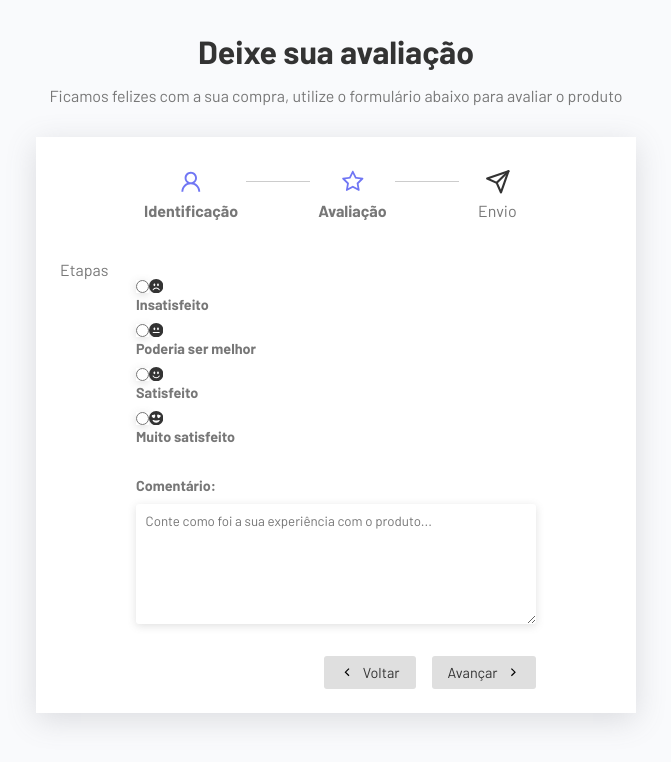
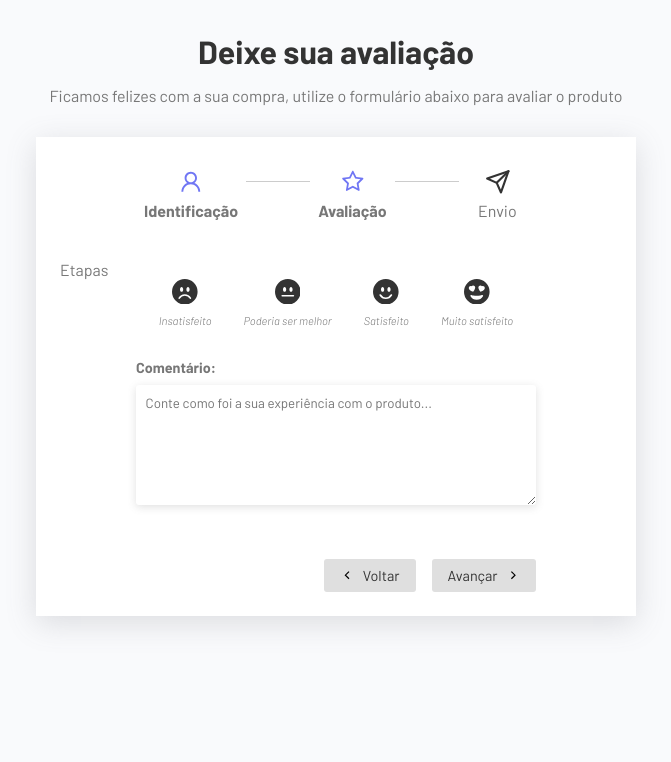
Before and after one commit to JoaoChaves65/Formulario-App, a React (Vite) app: page / in a window 1280 px wide. Both pictures are taken after typing "Sample", "name@example.com" into the empty fields and a click on the button "Avançar". Shown: the top 762 px of the page, without its empty margins (304-975 px from the left). Built offline with nearby package versions, Linux system fonts and the light colour scheme.

Commit message:
CSS do componente ReviewForm

```diff
--- /dev/null
+++ b/src/components/ReviewForm.css
@@ -0,0 +1,38 @@
+.form-control.score-container {
+    flex-direction: row;
+    gap: 2rem;
+    justify-content: center
+}
+
+.score-container svg {
+    font-size: 1.6rem;
+    cursor: pointer;
+    transition: 0.3s;
+}
+
+.score-container svg:hover {
+    fill: #7076F4;
+}
+
+.score-container input:checked ~ svg{
+    fill: #7076F4 ;
+}
+
+.radio-container {
+    text-align: center;
+    position: relative;
+}
+
+.radio-container input{
+    opacity: 0;
+    position: absolute;
+    top: 15px;
+    left: 30px;
+}
+
+.radio-container p {
+    font-style: italic;
+    font-weight: 300;
+    font-size: 0.7rem;
+    margin-top: 0.4rem;
+}
--- a/src/components/ReviewForm.jsx
+++ b/src/components/ReviewForm.jsx
@@ -1,5 +1,6 @@
 import { BsFillEmojiHeartEyesFill, BsEmojiSmileFill, BsFillEmojiNeutralFill, BsFillEmojiFrownFill, BsEmojiNeutralFill, BsFillEmojiSmileFill} from "react-icons/bs"
 
+import "./ReviewForm.css"
 export function ReviewForm() {
   return (
     <div className="review-form">
```
